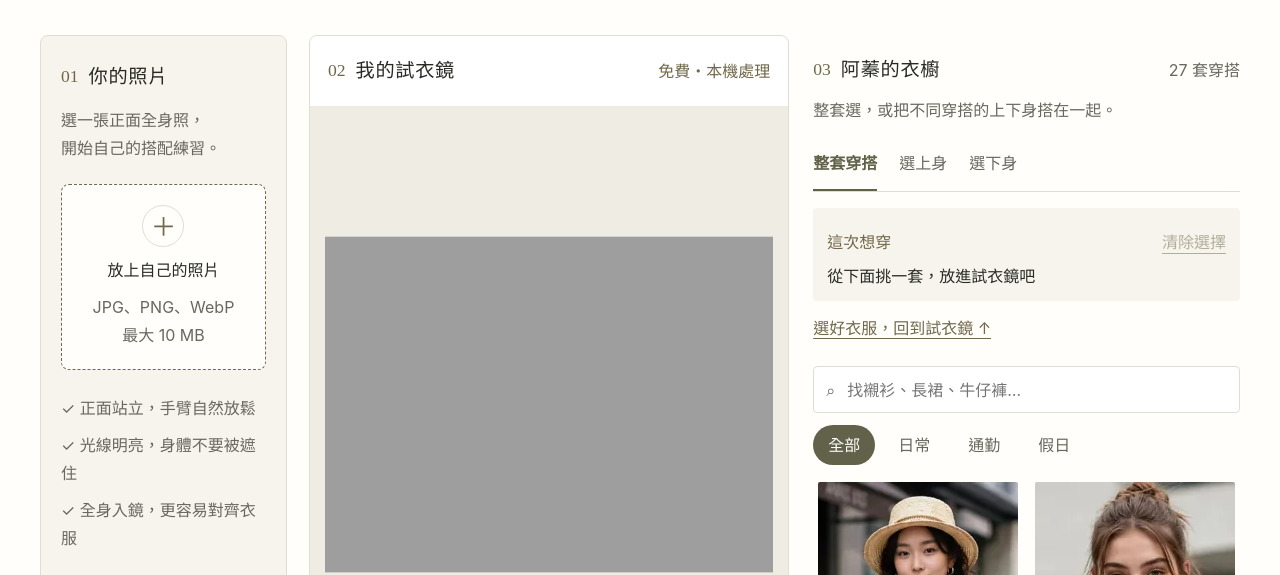
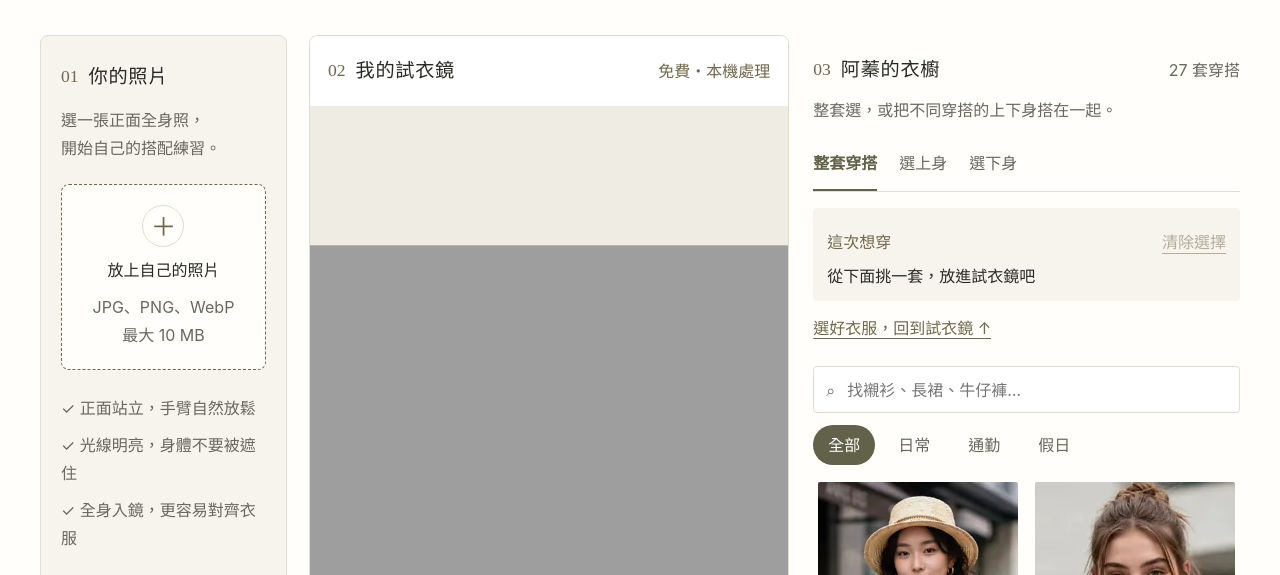
Before and after one commit to ylu1983/azhen-tryon, a plain HTML site: page index.html in a window 1280 px wide. Shown: the part 307-882 px from the top of the page. Drawn offline with Linux system fonts and the light colour scheme.

Commit message:
Keep canvas display ratio aligned with pointer coordinates
Co-Authored-By: Devin AI <158243242+devin-ai-integration[bot]@users.noreply.github.com>

```diff
--- a/docs/static/style.css
+++ b/docs/static/style.css
@@ -307,7 +307,7 @@ h1 {
 .mirror {
   position: relative;
   background: var(--soft);
-  aspect-ratio: 4/5;
+  aspect-ratio: 3/4;
   overflow: hidden;
 }
 .mirror > img {
@@ -883,8 +883,7 @@ footer a {
 canvas {
   display: block;
   width: 100%;
-  height: 100%;
-  object-fit: contain;
+  height: auto;
   touch-action: none;
   cursor: grab;
 }
--- a/static/style.css
+++ b/static/style.css
@@ -307,7 +307,7 @@ h1 {
 .mirror {
   position: relative;
   background: var(--soft);
-  aspect-ratio: 4/5;
+  aspect-ratio: 3/4;
   overflow: hidden;
 }
 .mirror > img {
@@ -883,8 +883,7 @@ footer a {
 canvas {
   display: block;
   width: 100%;
-  height: 100%;
-  object-fit: contain;
+  height: auto;
   touch-action: none;
   cursor: grab;
 }
```
